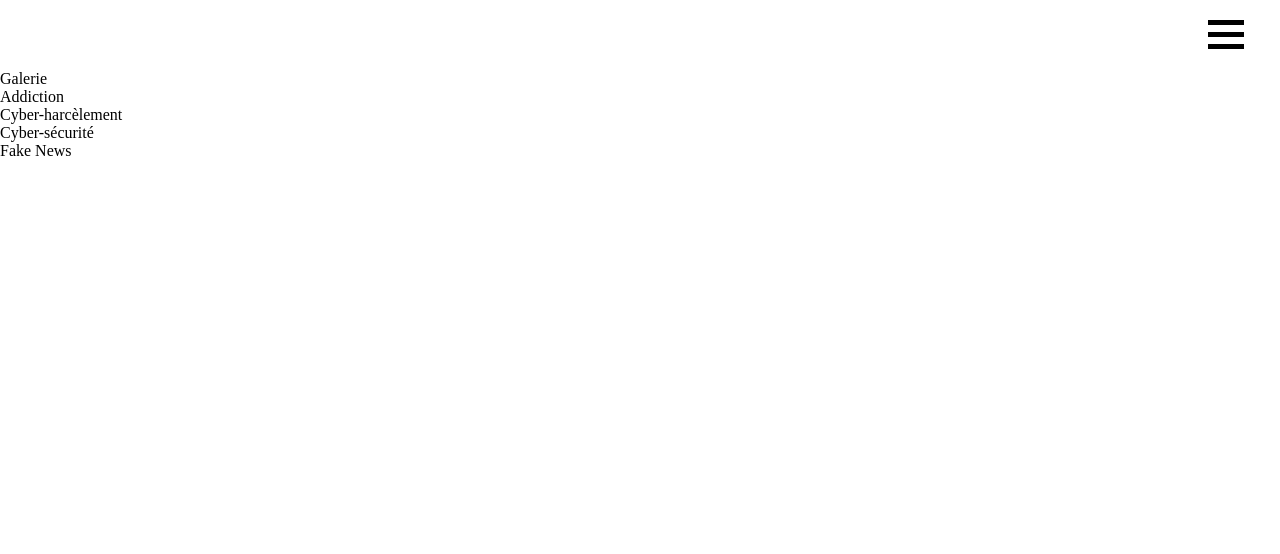
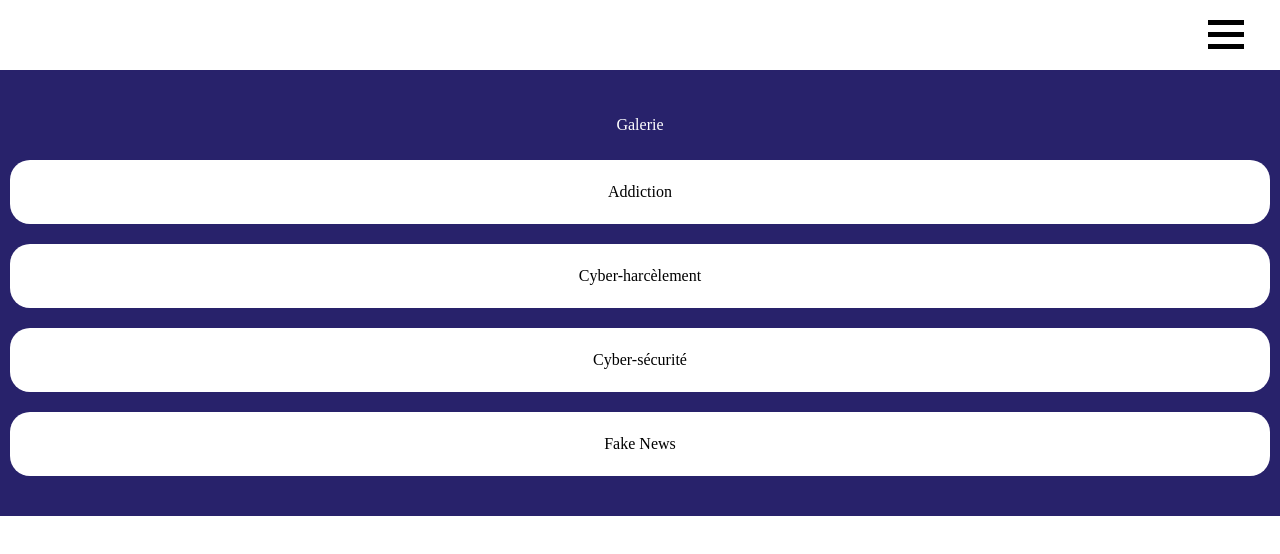
Before and after one commit to mokonaa/les-minis-deboggueurs, a React (Create React App) app: page /galerie in a window 1280 px wide. Shown: the top 554 px of the page. Built offline with nearby package versions, Linux system fonts and the light colour scheme.

Commit message:
(feat:) css liste des thematiques dans galerie

```diff
--- a/src/components/Galerie/Galerie.jsx
+++ b/src/components/Galerie/Galerie.jsx
@@ -18,13 +18,12 @@ export default function Galerie() {
 
     }
 
-
     return (
         <>
             <div>
-                Galerie
-                <div id='listThematiques'>
-                    {tabThematiques.map(thematique => <div className='thematiquesInfos' id= {'thematique'+thematique.nomThematique} onClick={() => choixThematique({thematique})} >{thematique.nomThematique}</div>)}
+                <div id='thematiques'>
+                    <p className='subTitle'>Galerie</p>
+                    <div id='thematiques_list'>{tabThematiques.map(thematique => <div className='thematiquesInfos' id= {'thematique'+thematique.nomThematique} onClick={() => choixThematique({thematique})} >{thematique.nomThematique}</div>)}</div>
                 </div>
             </div>
         </>
--- a/src/styles/style.scss
+++ b/src/styles/style.scss
@@ -204,3 +204,34 @@ nav {
     backdrop-filter: blur(6px);
     -webkit-backdrop-filter: blur(6px);
   }
+
+
+  /*GALERIE*/
+
+#thematiques {
+    color: white;
+    background-color: #28226b;
+    padding: 30px 10px;
+
+
+    .subTitle {
+        text-align: center;
+    }
+
+    #thematiques_list {
+        display: flex;
+        flex-direction: column;
+
+            .thematiquesInfos {
+                background-color: white;
+                padding: 20px;
+                color: black;
+                text-align: center;
+                border-style: solid;
+                border-color: transparent;
+                border-radius: 20px;
+                margin: 10px 0;
+            }
+    }
+
+}
```
